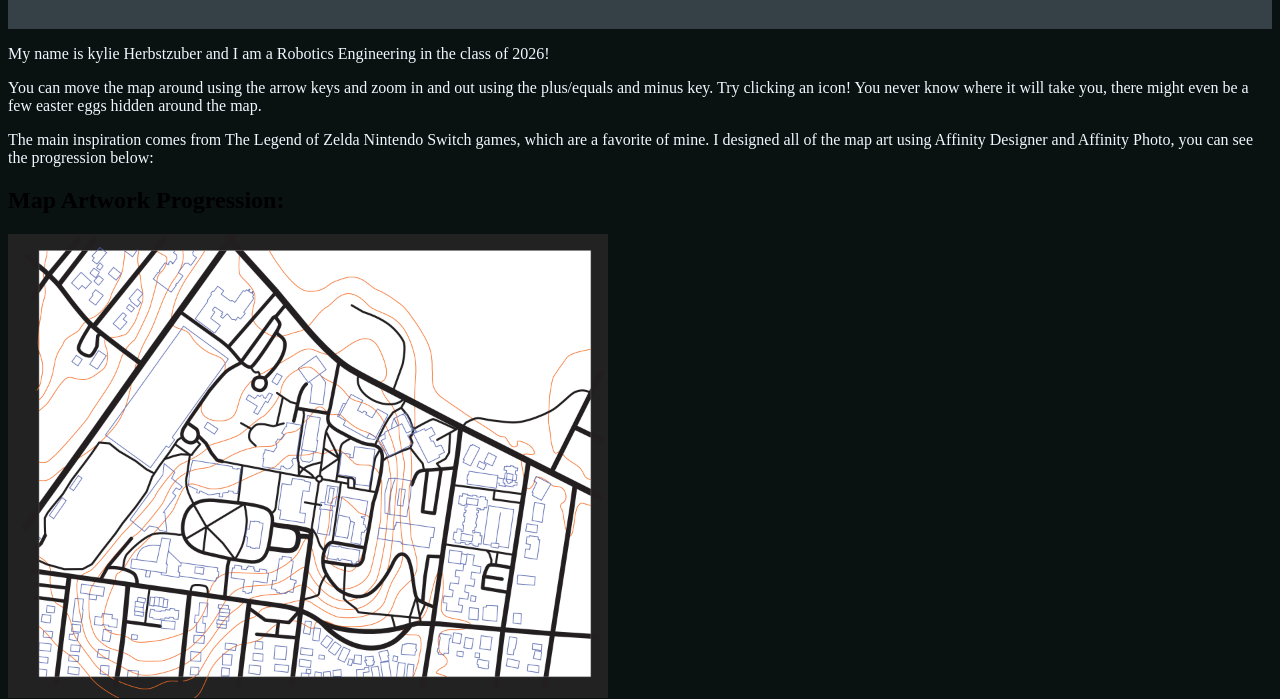
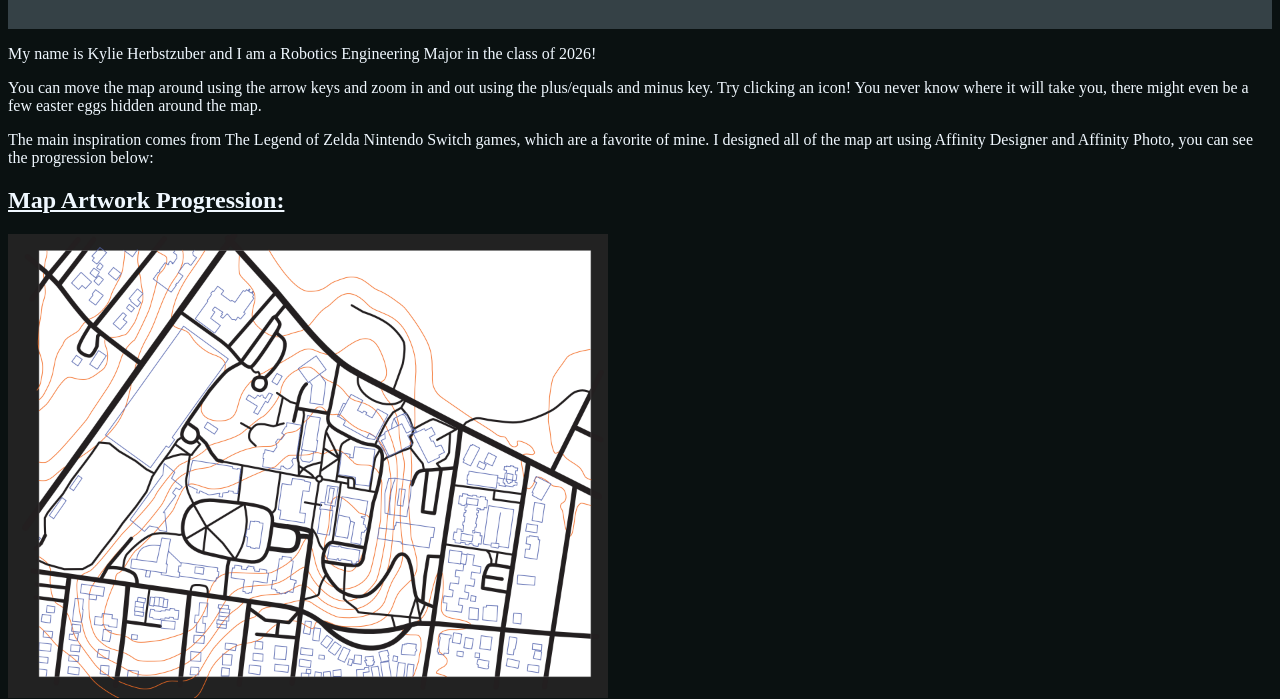
Before and after one commit to kmhswimgirl/tears-of-the-engineer, a plain HTML site: page About/about.html in a window 1280 px wide. Shown: the part 100-799 px from the top of the page. Drawn offline with Linux system fonts and the light colour scheme.

Commit message:
fixed typos

```diff
--- a/About/about.css
+++ b/About/about.css
@@ -20,6 +20,11 @@ ul{
     color: aliceblue;
 }
 
+h2{
+    color:aliceblue;
+    text-decoration: underline;
+}
+
 .prog{
     width: 600px;
 }
--- a/About/about.html
+++ b/About/about.html
@@ -12,7 +12,7 @@
             <h1>Hello There!</h1>
         </div>
 
-        <p> My name is kylie Herbstzuber and I am a Robotics Engineering in the class of 2026! </p>
+        <p> My name is Kylie Herbstzuber and I am a Robotics Engineering Major in the class of 2026! </p>
 
        <p> You can move the map around using the arrow keys and zoom in and out using the plus/equals and minus key.
         Try clicking an icon! You never know where it will take you, there might even be a few easter eggs hidden around the map.</p>
```
